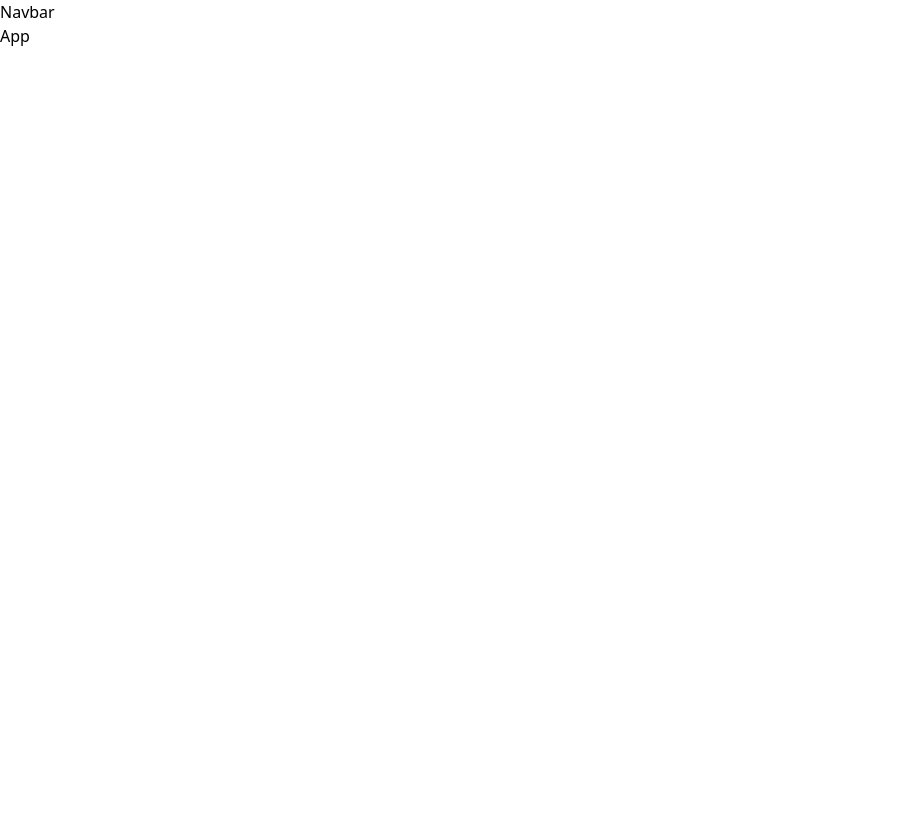
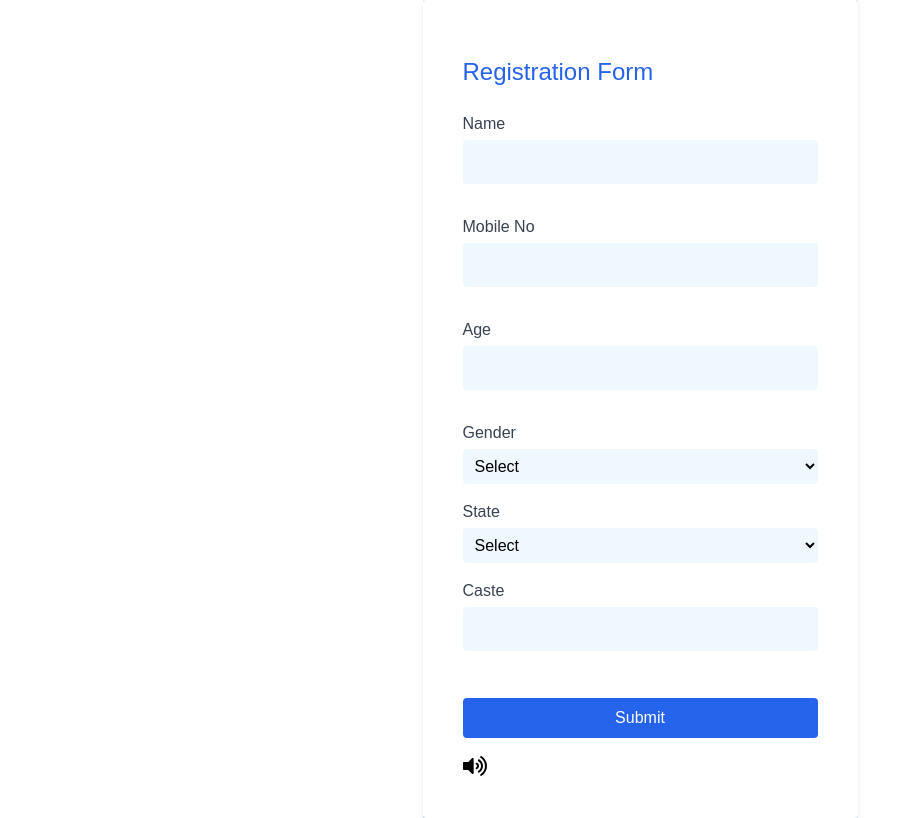
Before and after one commit to Lokesh572kh/FINNOVATE-ZETA-Client, a React (Vite) app: page /registration in a window 1280 px wide. Shown: the whole page, without its empty margins (0-921 px from the left). Built offline with nearby package versions, Linux system fonts and the light colour scheme.

Commit message:
Added Registration form

```diff
--- a/index.html
+++ b/index.html
@@ -1,13 +1,24 @@
-<!doctype html>
+<!DOCTYPE html>
 <html lang="en">
 <head>
   <meta charset="UTF-8" />
-    <link rel="icon" type="image/svg+xml" href="/vite.svg" />
   <meta name="viewport" content="width=device-width, initial-scale=1.0" />
-    <title>FINNOVATE -ZETA</title>
+  <title>Finnovate User Client</title>
 </head>
 <body>
   <div id="root"></div>
-    <script type="module" src="/src/main.jsx"></script>
+  <script type="text/javascript">
+    function googleTranslateElementInit() {
+      new google.translate.TranslateElement(
+        { pageLanguage: 'en' },
+        'google_translate_element'
+      );
+    }
+  </script>
+  <script
+    type="text/javascript"
+    src="//translate.google.com/translate_a/element.js?cb=googleTranslateElementInit"
+  ></script>
+  <script src="/src/main.jsx" type="module"></script>
 </body>
 </html>
--- a/package.json
+++ b/package.json
@@ -11,7 +11,9 @@
   },
   "dependencies": {
     "react": "^18.3.1",
-    "react-dom": "^18.3.1"
+    "react-dom": "^18.3.1",
+    "react-icons": "^5.2.1",
+    "react-router-dom": "^6.24.1"
   },
   "devDependencies": {
     "@types/react": "^18.3.3",
--- a/src/App.jsx
+++ b/src/App.jsx
@@ -1,13 +1,21 @@
-import React from 'react'
-import Navbar from './components/Navbar'
+// src/App.jsx
+import React from 'react';
+import { BrowserRouter as Router, Route, Routes } from 'react-router-dom';
+import Navbar from './components/Navbar';
+import RegistrationForm from './components/RegistrationForm';
 
-const App = () => {
+function App() {
   return (
-    <>
-    <Navbar/>
-    <div>App</div>
-    </>
-  )
+    <Router>
+      <div>
+        {/* <Navbar /> */}
+        <Routes>
+          <Route path="/registration" element={<RegistrationForm />} />
+          {/* Add other routes here */}
+        </Routes>
+      </div>
+    </Router>
+  );
 }
 
-export default App
+export default App;
--- /dev/null
+++ b/src/components/RegistrationForm.jsx
@@ -0,0 +1,153 @@
+import React, { useState, useEffect } from 'react';
+import { FaVolumeUp, FaVolumeMute } from 'react-icons/fa';
+
+const indianStates = [
+  "Andhra Pradesh", "Arunachal Pradesh", "Assam", "Bihar", "Chhattisgarh", "Goa",
+  "Gujarat", "Haryana", "Himachal Pradesh", "Jharkhand", "Karnataka", "Kerala",
+  "Madhya Pradesh", "Maharashtra", "Manipur", "Meghalaya", "Mizoram", "Nagaland",
+  "Odisha", "Punjab", "Rajasthan", "Sikkim", "Tamil Nadu", "Telangana",
+  "Tripura", "Uttar Pradesh", "Uttarakhand", "West Bengal", "Andaman and Nicobar Islands",
+  "Chandigarh", "Dadra and Nagar Haveli and Daman and Diu", "Lakshadweep",
+  "Delhi", "Puducherry", "Ladakh", "Jammu and Kashmir"
+];
+
+const RegistrationForm = () => {
+  const [formData, setFormData] = useState({
+    name: '',
+    mobile: '',
+    age: '',
+    gender: '',
+    state: '',
+    caste: ''
+  });
+  const [speakerOn, setSpeakerOn] = useState(true);
+
+  useEffect(() => {
+    const addGoogleTranslateScript = () => {
+      if (!window.googleTranslateElementInit) {
+        const script = document.createElement('script');
+        script.type = 'text/javascript';
+        script.src = '//translate.google.com/translate_a/element.js?cb=googleTranslateElementInit';
+        script.async = true;
+        script.onload = () => {
+          window.googleTranslateElementInit = () => {
+            new window.google.translate.TranslateElement(
+              { pageLanguage: 'en' },
+              'google_translate_element'
+            );
+          };
+        };
+        document.body.appendChild(script);
+      }
+    };
+
+    addGoogleTranslateScript();
+  }, []);
+
+  const handleChange = (e) => {
+    const { name, value } = e.target;
+    setFormData({ ...formData, [name]: value });
+  };
+
+  const handleSubmit = (e) => {
+    e.preventDefault();
+    // Handle form submission
+    console.log('Form data submitted: ', formData);
+  };
+
+  const toggleSpeaker = () => {
+    setSpeakerOn(!speakerOn);
+  };
+
+  return (
+    <div className="flex justify-center items-center min-h-screen bg-blue-100">
+      <form onSubmit={handleSubmit} className="bg-white p-10 rounded shadow-md w-full max-w-2xl">
+        <div id="google_translate_element" className="mb-4"></div>
+        <div className="flex justify-between items-center mb-6">
+          <h2 className="text-2xl text-blue-600">Registration Form</h2>
+        </div>
+        <div className="mb-4">
+          <label className="block text-gray-700">Name</label>
+          <input
+            type="text"
+            name="name"
+            value={formData.name}
+            onChange={handleChange}
+            className="w-full p-2 border border-gray-300 rounded mt-1"
+          />
+        </div>
+        <div className="mb-4">
+          <label className="block text-gray-700">Mobile No</label>
+          <input
+            type="text"
+            name="mobile"
+            value={formData.mobile}
+            onChange={handleChange}
+            className="w-full p-2 border border-gray-300 rounded mt-1"
+          />
+        </div>
+        <div className="mb-4">
+          <label className="block text-gray-700">Age</label>
+          <input
+            type="text"
+            name="age"
+            value={formData.age}
+            onChange={handleChange}
+            className="w-full p-2 border border-gray-300 rounded mt-1"
+          />
+        </div>
+        <div className="mb-4">
+          <label className="block text-gray-700">Gender</label>
+          <select
+            name="gender"
+            value={formData.gender}
+            onChange={handleChange}
+            className="w-full p-2 border border-gray-300 rounded mt-1"
+          >
+            <option value="">Select</option>
+            <option value="Male">Male</option>
+            <option value="Female">Female</option>
+            <option value="Other">Other</option>
+          </select>
+        </div>
+        <div className="mb-4">
+          <label className="block text-gray-700">State</label>
+          <select
+            name="state"
+            value={formData.state}
+            onChange={handleChange}
+            className="w-full p-2 border border-gray-300 rounded mt-1"
+          >
+            <option value="">Select</option>
+            {indianStates.map((state) => (
+              <option key={state} value={state}>{state}</option>
+            ))}
+          </select>
+        </div>
+        <div className="mb-4">
+          <label className="block text-gray-700">Caste</label>
+          <input
+            type="text"
+            name="caste"
+            value={formData.caste}
+            onChange={handleChange}
+            className="w-full p-2 border border-gray-300 rounded mt-1"
+          />
+        </div>
+        <button
+          type="submit"
+          className="w-full bg-blue-600 text-white p-2 rounded mt-4"
+        >
+          Submit
+        </button>
+        <div className="flex justify-center items-center mt-4">
+          <button type="button" onClick={toggleSpeaker} className="text-2xl">
+            {speakerOn ? <FaVolumeUp /> : <FaVolumeMute />}
+          </button>
+        </div>
+      </form>
+    </div>
+  );
+};
+
+export default RegistrationForm;
--- a/src/styles/App.css
+++ b/src/styles/App.css
@@ -0,0 +1,63 @@
+/* src/styles/index.css or src/styles/App.css */
+
+/* Reset default margin and padding */
+* {
+    margin: 0;
+    padding: 0;
+    box-sizing: border-box;
+  }
+
+  /* Body styles */
+  body {
+    background-color: #ffffff; /* White background for entire page */
+    font-family: 'Arial', sans-serif;
+    display: flex;
+    justify-content: center;
+    align-items: center;
+    min-height: 100vh;
+  }
+
+  /* Form styles */
+  form {
+    background-color: #ffffff; /* White background for form */
+    padding: 20px; /* Add padding for spacing */
+    border-radius: 8px; /* Rounded corners */
+    box-shadow: 0 0 10px rgba(0, 0, 0, 0.1); /* Subtle shadow for depth */
+    max-width: 100%;
+  }
+
+  /* Input and select styles */
+  input[type="text"],
+  select {
+    width: 100%;
+    padding: 10px;
+    margin-bottom: 15px;
+    border: none; /* Remove border */
+    border-radius: 4px;
+    background-color: #f0f8ff; /* Light blue background for inputs */
+  }
+
+  /* Button styles */
+  button {
+    width: 100%;
+    padding: 10px;
+    background-color: #007bff; /* Blue background for button */
+    color: #ffffff; /* White text color */
+    border: none;
+    border-radius: 4px;
+    cursor: pointer;
+  }
+
+  button:hover {
+    background-color: #0056b3; /* Darker blue on hover */
+  }
+
+  /* Heading styles */
+  h2 {
+    color: #007bff; /* Blue heading */
+  }
+
+  /* Text color */
+  .text-gray-700 {
+    color: #333; /* Dark gray text */
+  }
```
Also changed, not shown: 1 other file (tests, documents, lock files or other folders). Lines whose indentation alone changed are shown as unchanged.
